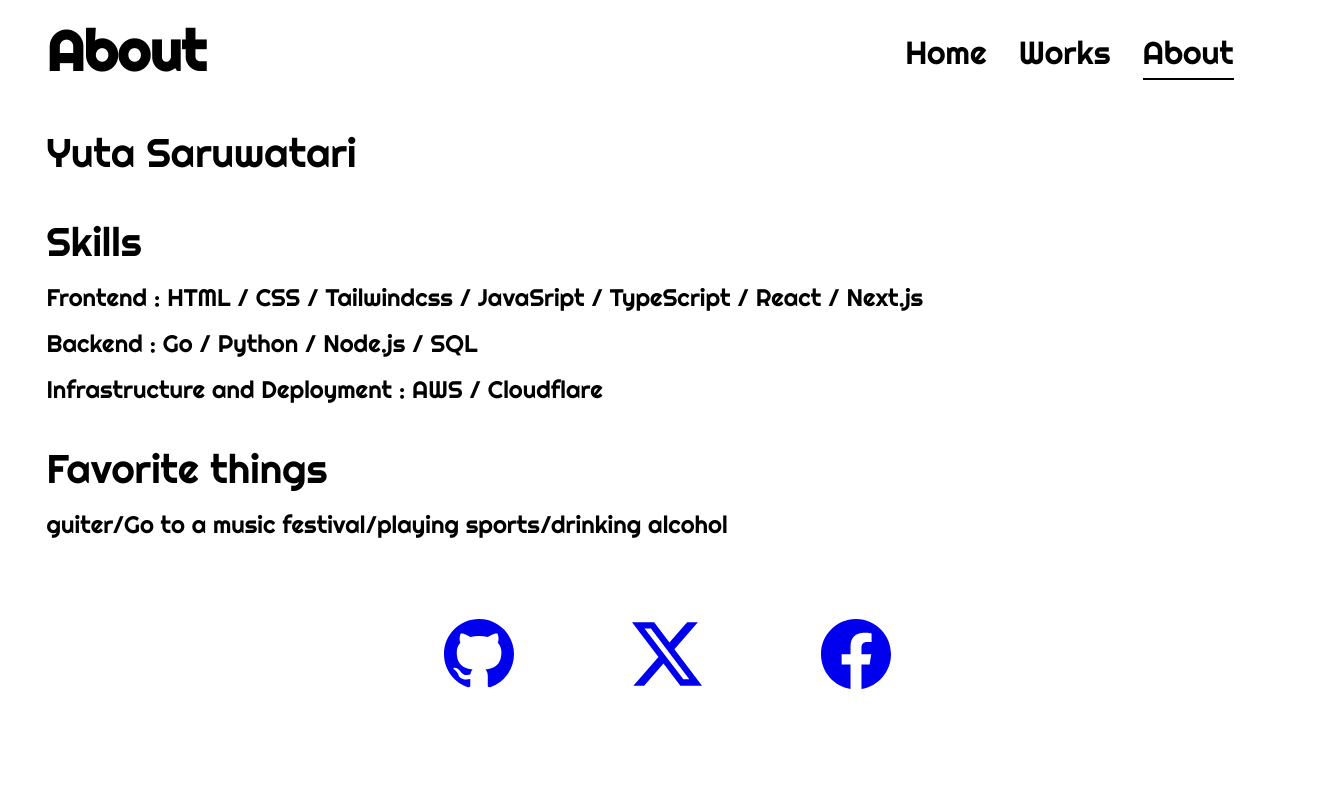
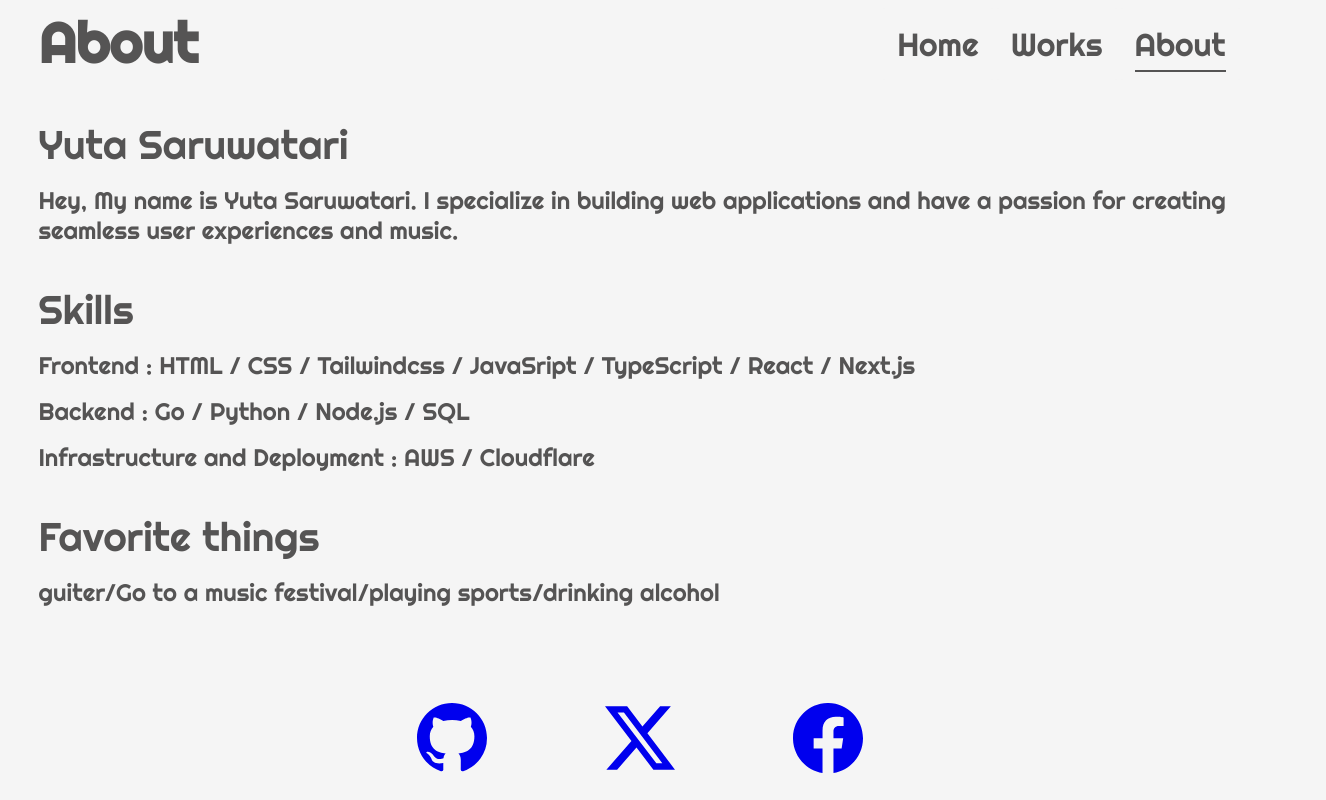
Before and after one commit to uta-s-dao/portfolio, a Next.js app: page /desktop/about in a window 1280 px wide. Shown: the whole page, 1326 px wide, since content can reach past the window. Built offline with nearby package versions, Linux system fonts and the light colour scheme.

Commit message:
#3 chnge backgroud color

```diff
--- a/src/app/components/components.module.css
+++ b/src/app/components/components.module.css
@@ -3,10 +3,13 @@
   font-weight: bold;
   padding-left: 3vw;
   padding-top: 1vh;
+  color: rgb(85, 84, 84);
+  background-color: whitesmoke;
 }
 
 .navigation {
-  color: black;
+  color: rgb(85, 84, 84);
+  background-color: whitesmoke;
   font-size: 4vh;
   top: 3vh;
   bottom: 3vh;
@@ -24,5 +27,6 @@
   bottom: -4vh;
   width: 100%;
   height: 4vh;
-  background-color: black;
+  color: rgb(85, 84, 84);
+  background-color: whitesmoke;
 }
--- a/src/app/desktop/about/page.tsx
+++ b/src/app/desktop/about/page.tsx
@@ -6,6 +6,11 @@ export default function DesktopAboutPage() {
   return (
     <>
       <div className={styles.myname}>Yuta Saruwatari</div>
+      <div className={styles.detail}>
+        Hey, My name is Yuta Saruwatari. I specialize in building web
+        applications and have a passion for creating seamless user experiences
+        and music.
+      </div>
       <div className={styles.myname}>Skills</div>
       <div className={styles.detail}>
         Frontend : HTML / CSS / Tailwindcss / JavaSript / TypeScript / React /
--- a/src/app/desktop/page.module.css
+++ b/src/app/desktop/page.module.css
@@ -3,29 +3,37 @@
   width: 100vw;
   height: 10vh;
   position: relative;
+  color: rgb(85, 84, 84);
+  background-color: whitesmoke;
 }
 
 .myname {
   font-size: 5vh;
   padding-left: 3vw;
   padding-top: 5vh;
+  color: rgb(85, 84, 84);
+  background-color: whitesmoke;
 }
 
 .detail {
   font-size: 3vh;
   padding-left: 3vw;
   padding-top: 2vh;
+  color: rgb(85, 84, 84);
+  background-color: whitesmoke;
 }
 
 .icon {
   width: 100vw;
   display: flex;
   padding-left: 3vw;
-  padding-top: 10vh;
+  padding-top: 12vh;
   justify-content: center;
   gap: 5rem;
+  background-color: whitesmoke;
 }
 
 .icona {
   margin-right: 3vw;
+  background-color: whitesmoke;
 }
--- a/src/app/globals.css
+++ b/src/app/globals.css
@@ -0,0 +1,12 @@
+* {
+  margin: 0;
+  padding: 0;
+  box-sizing: border-box;
+}
+
+html,
+body {
+  width: 100%;
+  height: 100%;
+  background-color: whitesmoke;
+}
--- a/src/app/layout.tsx
+++ b/src/app/layout.tsx
@@ -1,4 +1,5 @@
 import { Righteous } from "next/font/google";
+import "./globals.css";
 // Righteous, Black_Ops_One
 const righteous = Righteous({ weight: "400", subsets: ["latin"] }); // レトロゲーム風
 
--- a/src/app/page.module.css
+++ b/src/app/page.module.css
@@ -6,6 +6,7 @@
   justify-content: center;
   align-items: center;
   position: relative;
+  background-color: whitesmoke;
 }
 
 .button {
@@ -16,13 +17,15 @@
   display: flex;
   flex-direction: row;
   justify-content: center;
-  color: black;
+  color: rgb(85, 84, 84);
+  background-color: whitesmoke;
 }
 
 .buttonLink {
   position: relative;
   text-decoration: none;
-  color: black;
+  color: rgb(85, 84, 84);
+  background-color: whitesmoke;
   padding: 16px 16px;
   border-radius: 4px;
   transition: background-color 0.3s;
@@ -34,7 +37,7 @@
   content: "";
   width: calc(100% - 32px);
   height: 2px;
-  background-color: black;
+  background-color: rgb(85, 84, 84);
   bottom: 8px;
   transform: scale(0, 1);
   transform-origin: left top;
@@ -46,12 +49,14 @@
 }
 
 .name {
-  color: black;
+  color: rgb(85, 84, 84);
+  background-color: whitesmoke;
   font-size: 8vh;
 }
 
 .job {
-  color: black;
+  color: rgb(85, 84, 84);
+  background-color: whitesmoke;
   font-size: 3vh;
 }
 
@@ -65,6 +70,7 @@
   padding: 0;
   width: 100vw;
   height: 100vh;
+  background-color: whitesmoke;
 }
 
 .desktopOnly {
@@ -76,6 +82,7 @@
   flex-direction: column;
   align-items: center;
   justify-content: center;
+  background-color: whitesmoke;
 }
 
 @media (min-width: 768px) {
```
